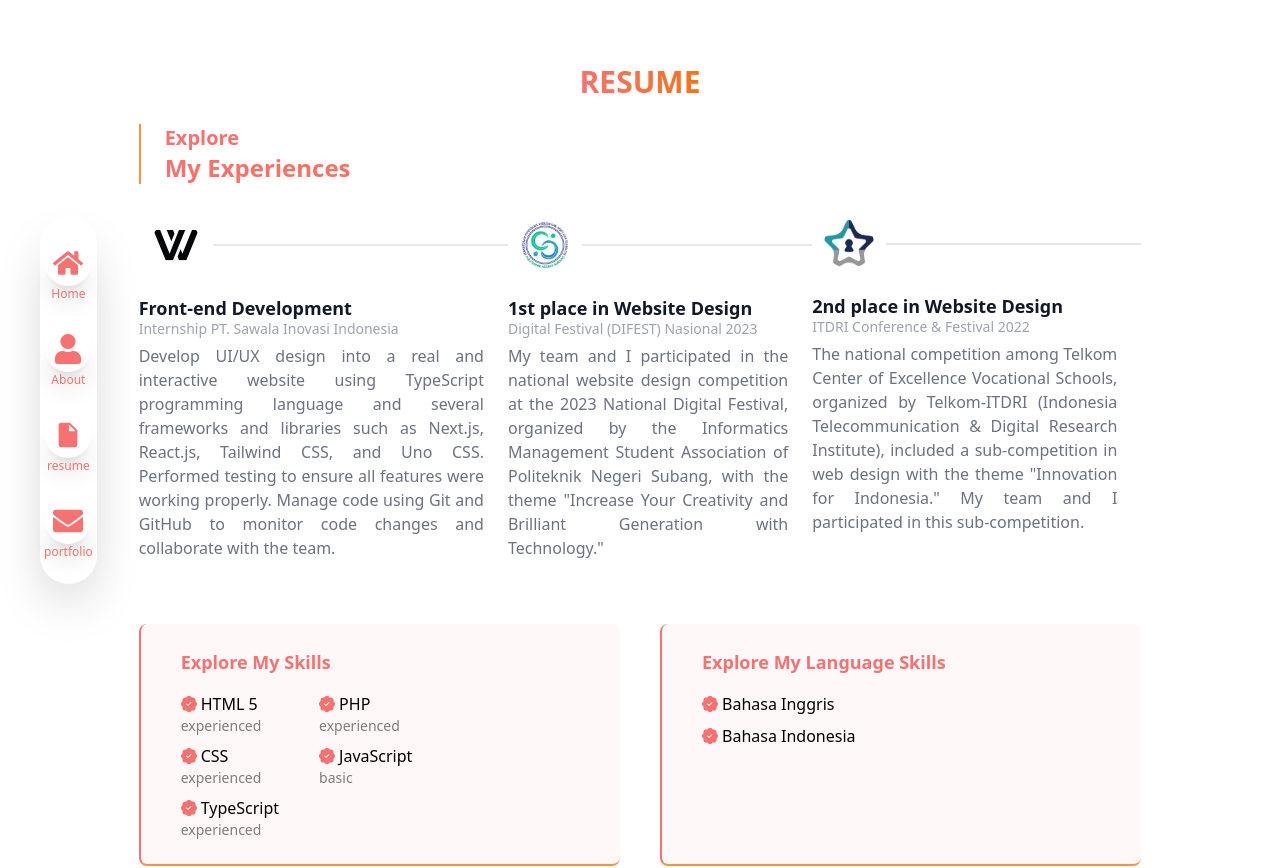
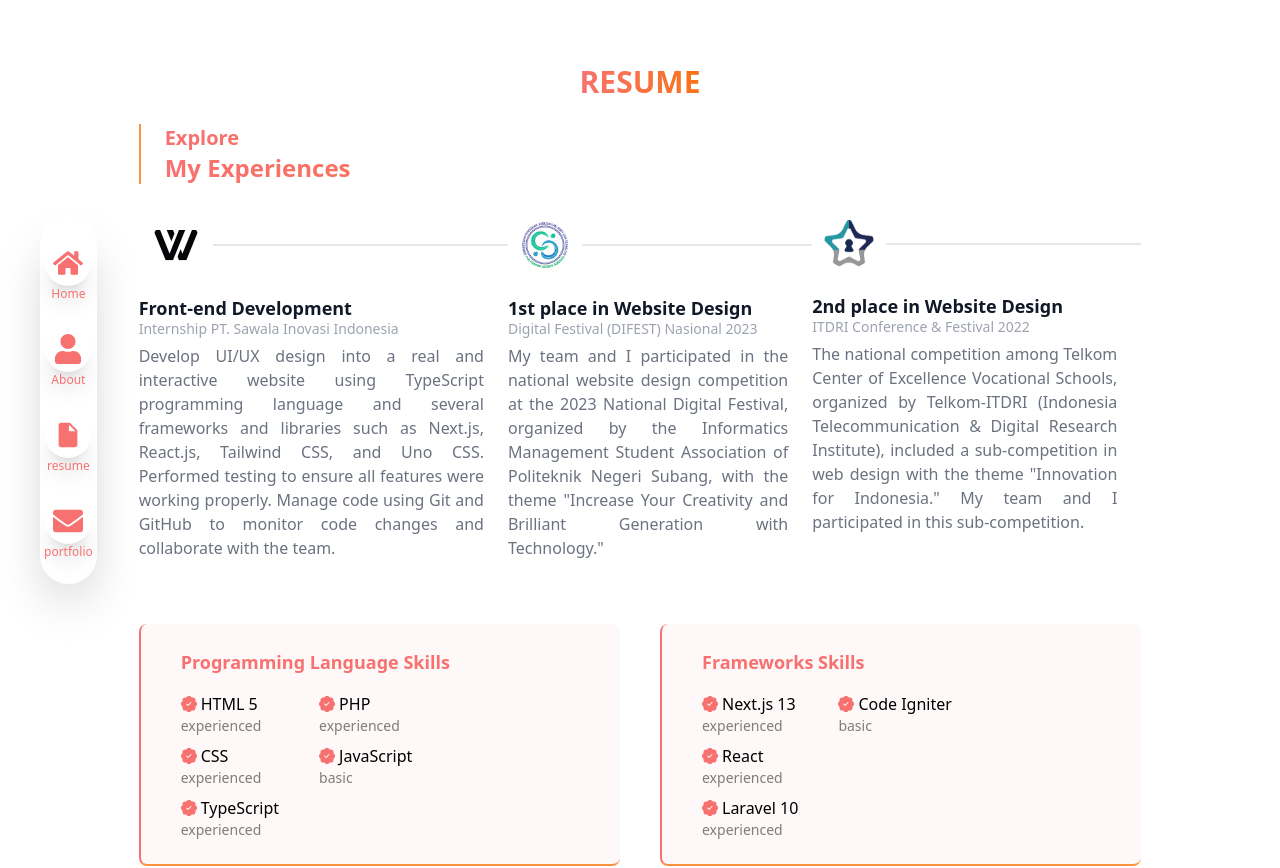
Before and after one commit to isyhfadilah/aisyahnurfadilah, a Next.js app: page /resume in a window 1280 px wide. Shown: the top 868 px of the page. Built offline with nearby package versions, Linux system fonts and the light colour scheme; a web font is replaced by a local one.

Commit message:
fix: data skills

```diff
--- a/src/data/skills.ts
+++ b/src/data/skills.ts
@@ -1,5 +1,5 @@
 export const skills = {
-  title: 'explore my skills',
+  title: 'programming language skills',
   skills: [
     { skill: 'HTML 5', level: 'experienced' },
     { skill: 'CSS', level: 'experienced' },
@@ -10,6 +10,11 @@ export const skills = {
 }
 
 export const language = {
-  title: 'explore my language skills',
-  skills: [{ skill: 'Bahasa Inggris' }, { skill: 'Bahasa Indonesia' }]
+  title: 'frameworks skills',
+  skills: [
+    { skill: 'Next.js 13', level: 'experienced' },
+    { skill: 'React', level: 'experienced' },
+    { skill: 'Laravel 10', level: 'experienced' },
+    { skill: 'Code Igniter', level: 'basic' }
+  ]
 }
```
